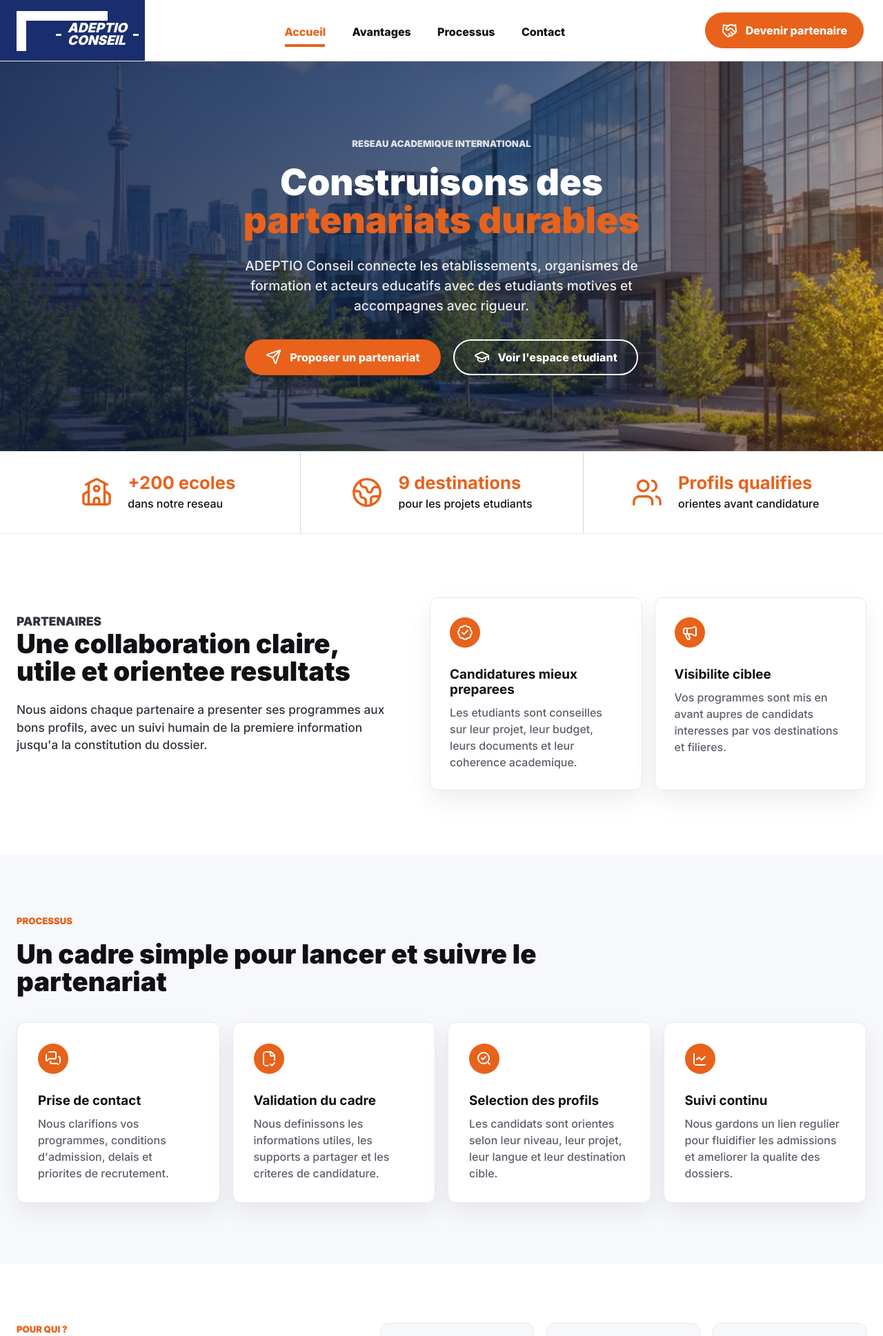
After one commit to 3aym1x/adeptio, a PHP site: page /partenaire.html in a window 1280 px wide. The commit adds this page. Shown: the top 1937 px of the page at 69% size. Run offline with PHP 8.4, Linux system fonts and the light colour scheme.

Commit message:
partie partenaire beta

```diff
--- a/assets/css/styles.css
+++ b/assets/css/styles.css
@@ -59,9 +59,9 @@ textarea {
   top: 0;
   z-index: 20;
   display: grid;
-  grid-template-columns: 254px minmax(0, 1fr) auto;
+  grid-template-columns: 210px minmax(0, 1fr) auto;
   align-items: center;
-  min-height: 112px;
+  min-height: 88px;
   background: rgba(255, 255, 255, 0.97);
   border-bottom: 1px solid var(--line);
   box-shadow: 0 8px 24px rgba(16, 18, 24, 0.05);
@@ -71,17 +71,17 @@ textarea {
 .brand {
   position: relative;
   display: block;
-  height: 112px;
+  height: 88px;
   overflow: hidden;
   background: var(--navy);
 }
 
 .brand-shape {
   position: absolute;
-  top: 20px;
-  left: 31px;
-  width: 168px;
-  height: 78px;
+  top: 16px;
+  left: 24px;
+  width: 132px;
+  height: 58px;
 }
 
 .brand-shape::before,
@@ -96,23 +96,23 @@ textarea {
 .brand-shape::before {
   top: 0;
   left: 0;
-  width: 168px;
-  height: 18px;
+  width: 132px;
+  height: 14px;
 }
 
 .brand-shape::after {
   top: 0;
   left: 0;
-  width: 18px;
-  height: 78px;
+  width: 14px;
+  height: 58px;
 }
 
 .brand-text {
   position: absolute;
-  right: 35px;
-  bottom: 27px;
+  right: 26px;
+  bottom: 21px;
   color: var(--white);
-  font-size: 24px;
+  font-size: 19px;
   font-weight: 900;
   font-style: italic;
   line-height: 0.92;
@@ -121,32 +121,32 @@ textarea {
 .brand-text::before,
 .brand-text::after {
   position: absolute;
-  top: 22px;
-  width: 10px;
-  height: 4px;
+  top: 17px;
+  width: 8px;
+  height: 3px;
   content: "";
   background: var(--white);
 }
 
 .brand-text::before {
-  left: -22px;
+  left: -17px;
 }
 
 .brand-text::after {
-  right: -22px;
+  right: -17px;
 }
 
 .main-nav {
   display: flex;
   align-items: center;
   justify-content: center;
-  gap: clamp(26px, 4.2vw, 76px);
-  padding: 0 30px;
+  gap: clamp(18px, 3vw, 46px);
+  padding: 0 22px;
 }
 
 .nav-link {
   position: relative;
-  padding: 43px 0 39px;
+  padding: 33px 0 30px;
   color: var(--ink);
   font-weight: 800;
   white-space: nowrap;
@@ -155,7 +155,7 @@ textarea {
 .nav-link::after {
   position: absolute;
   left: 0;
-  bottom: 27px;
+  bottom: 20px;
   width: 0;
   height: 4px;
   content: "";
@@ -179,7 +179,7 @@ textarea {
   align-items: center;
   justify-content: center;
   gap: 12px;
-  min-height: 58px;
+  min-height: 52px;
   border: 2px solid transparent;
   border-radius: 30px;
   font-weight: 800;
@@ -187,8 +187,8 @@ textarea {
 }
 
 .header-cta {
-  margin-right: 38px;
-  padding: 0 25px;
+  margin-right: 28px;
+  padding: 0 22px;
   color: var(--white);
   background: var(--orange);
 }
@@ -222,12 +222,20 @@ textarea {
   align-items: center;
 }
 
+.partner-hero {
+  background-image: url('../img/destination-canada.jpg');
+}
+
 .hero::before {
   position: absolute;
   inset: 0;
   content: "";
   background: rgba(13, 27, 62, 0.58);
   z-index: 1;
+}
+
+.hero.partner-hero::before {
+  background: linear-gradient(90deg, rgba(13, 27, 62, 0.82) 0%, rgba(13, 27, 62, 0.62) 62%, rgba(232, 98, 27, 0.32) 100%);
 }
 
 .hero-grid {
--- a/assets/js/main.js
+++ b/assets/js/main.js
@@ -50,12 +50,25 @@ contactForm?.addEventListener("submit", (event) => {
   const name = data.get("name") || "";
   const phone = data.get("phone") || "";
   const destination = data.get("destination") || "";
+  const organization = data.get("organization") || "";
+  const partnerType = data.get("partnerType") || "";
   const message = data.get("message") || "";
 
-  const subject = encodeURIComponent("Demande de rendez-vous ADEPTIO");
-  const body = encodeURIComponent(
-    `Nom: ${name}\nTéléphone: ${phone}\nDestination: ${destination}\n\nMessage:\n${message}`
+  const isPartnerRequest = Boolean(organization || partnerType);
+  const subject = encodeURIComponent(
+    isPartnerRequest ? "Demande de partenariat ADEPTIO" : "Demande de rendez-vous ADEPTIO"
   );
+  const bodyLines = [
+    `Nom: ${name}`,
+    organization ? `Organisation: ${organization}` : null,
+    `Telephone: ${phone}`,
+    destination ? `Destination: ${destination}` : null,
+    partnerType ? `Type de partenaire: ${partnerType}` : null,
+    "",
+    "Message:",
+    message
+  ].filter((line) => line !== null);
+  const body = encodeURIComponent(bodyLines.join("\n"));
 
   if (formStatus) {
     formStatus.textContent = "Ouverture de votre e-mail...";
--- a/etudiant.html
+++ b/etudiant.html
@@ -27,6 +27,7 @@
       <a class="nav-link" href="#apropos">Qui sommes-nous</a>
       <a class="nav-link" href="#services">Services</a>
       <a class="nav-link" href="#destinations">Destinations</a>
+      <a class="nav-link" href="partenaire.html">Partenaires</a>
       <a class="nav-link" href="#contact">Contact</a>
     </nav>
 
--- /dev/null
+++ b/partenaire.html
@@ -0,0 +1,226 @@
+<!doctype html>
+<html lang="fr">
+<head>
+  <meta charset="utf-8">
+  <meta name="viewport" content="width=device-width, initial-scale=1">
+  <meta name="description" content="ADEPTIO Conseil collabore avec des etablissements et organismes internationaux pour accompagner les etudiants vers des parcours superieurs de qualite.">
+  <title>ADEPTIO Conseil - Espace partenaires</title>
+  <link rel="preconnect" href="https://fonts.googleapis.com">
+  <link rel="preconnect" href="https://fonts.gstatic.com" crossorigin>
+  <link href="https://fonts.googleapis.com/css2?family=Inter:wght@500;600;700;800;900&display=swap" rel="stylesheet">
+  <link rel="icon" href="assets/img/favicon.svg" type="image/svg+xml">
+  <link rel="stylesheet" href="assets/css/styles.css">
+</head>
+<body class="page-partner">
+  <header class="site-header" data-header>
+    <a class="brand" href="index.html" aria-label="ADEPTIO Conseil">
+      <span class="brand-shape" aria-hidden="true"></span>
+      <span class="brand-text">ADEPTIO<br>CONSEIL</span>
+    </a>
+
+    <button class="nav-toggle" type="button" aria-label="Ouvrir le menu" aria-expanded="false" data-nav-toggle>
+      <i data-lucide="menu"></i>
+    </button>
+
+    <nav class="main-nav" aria-label="Navigation principale" data-nav>
+      <a class="nav-link is-active" href="#accueil">Accueil</a>
+      <a class="nav-link" href="#avantages">Avantages</a>
+      <a class="nav-link" href="#processus">Processus</a>
+      <a class="nav-link" href="#contact">Contact</a>
+    </nav>
+
+    <a class="header-cta" href="#contact">
+      <i data-lucide="handshake"></i>
+      <span>Devenir partenaire</span>
+    </a>
+  </header>
+
+  <main id="accueil">
+    <section class="hero partner-hero" aria-labelledby="partner-title">
+      <div class="container hero-grid">
+        <div class="hero-copy">
+          <p class="eyebrow">Reseau academique international</p>
+          <h1 id="partner-title">Construisons des <span>partenariats durables</span></h1>
+          <p class="hero-lead">ADEPTIO Conseil connecte les etablissements, organismes de formation et acteurs educatifs avec des etudiants motives et accompagnes avec rigueur.</p>
+          <div class="hero-actions">
+            <a class="btn btn-primary" href="#contact">
+              <i data-lucide="send"></i>
+              <span>Proposer un partenariat</span>
+            </a>
+            <a class="btn btn-secondary" href="etudiant.html">
+              <i data-lucide="graduation-cap"></i>
+              <span>Voir l'espace etudiant</span>
+            </a>
+          </div>
+        </div>
+      </div>
+    </section>
+
+    <section class="stats" aria-label="Chiffres cles partenaires">
+      <div class="container stats-grid">
+        <article class="stat-item">
+          <i data-lucide="school"></i>
+          <div>
+            <strong>+200 ecoles</strong>
+            <span>dans notre reseau</span>
+          </div>
+        </article>
+        <article class="stat-item">
+          <i data-lucide="globe-2"></i>
+          <div>
+            <strong>9 destinations</strong>
+            <span>pour les projets etudiants</span>
+          </div>
+        </article>
+        <article class="stat-item">
+          <i data-lucide="users"></i>
+          <div>
+            <strong>Profils qualifies</strong>
+            <span>orientes avant candidature</span>
+          </div>
+        </article>
+      </div>
+    </section>
+
+    <section class="about" id="avantages" aria-labelledby="advantages-title">
+      <div class="container about-layout">
+        <div class="about-copy">
+          <p class="section-kicker">Partenaires</p>
+          <h2 id="advantages-title">Une collaboration claire, utile et orientee resultats</h2>
+          <p>Nous aidons chaque partenaire a presenter ses programmes aux bons profils, avec un suivi humain de la premiere information jusqu'a la constitution du dossier.</p>
+        </div>
+        <div class="about-points">
+          <article>
+            <i data-lucide="badge-check"></i>
+            <h3>Candidatures mieux preparees</h3>
+            <p>Les etudiants sont conseilles sur leur projet, leur budget, leurs documents et leur coherence academique.</p>
+          </article>
+          <article>
+            <i data-lucide="megaphone"></i>
+            <h3>Visibilite ciblee</h3>
+            <p>Vos programmes sont mis en avant aupres de candidats interesses par vos destinations et filieres.</p>
+          </article>
+        </div>
+      </div>
+    </section>
+
+    <section class="services section-band" id="processus" aria-labelledby="process-title">
+      <div class="container">
+        <div class="section-heading">
+          <p class="section-kicker">Processus</p>
+          <h2 id="process-title">Un cadre simple pour lancer et suivre le partenariat</h2>
+        </div>
+
+        <div class="service-grid">
+          <article class="service-card">
+            <i data-lucide="messages-square"></i>
+            <h3>Prise de contact</h3>
+            <p>Nous clarifions vos programmes, conditions d'admission, delais et priorites de recrutement.</p>
+          </article>
+          <article class="service-card">
+            <i data-lucide="file-check-2"></i>
+            <h3>Validation du cadre</h3>
+            <p>Nous definissons les informations utiles, les supports a partager et les criteres de candidature.</p>
+          </article>
+          <article class="service-card">
+            <i data-lucide="search-check"></i>
+            <h3>Selection des profils</h3>
+            <p>Les candidats sont orientes selon leur niveau, leur projet, leur langue et leur destination cible.</p>
+          </article>
+          <article class="service-card">
+            <i data-lucide="line-chart"></i>
+            <h3>Suivi continu</h3>
+            <p>Nous gardons un lien regulier pour fluidifier les admissions et ameliorer la qualite des dossiers.</p>
+          </article>
+        </div>
+      </div>
+    </section>
+
+    <section class="partner-profile" aria-labelledby="profiles-title">
+      <div class="container partner-profile-layout">
+        <div>
+          <p class="section-kicker">Pour qui ?</p>
+          <h2 id="profiles-title">Des partenaires academiques et educatifs</h2>
+        </div>
+        <div class="partner-profile-list">
+          <article>
+            <i data-lucide="university"></i>
+            <span>Universites et grandes ecoles</span>
+          </article>
+          <article>
+            <i data-lucide="book-open-check"></i>
+            <span>Ecoles de langues et centres preparatoires</span>
+          </article>
+          <article>
+            <i data-lucide="building-2"></i>
+            <span>Organismes d'admission et representants officiels</span>
+          </article>
+        </div>
+      </div>
+    </section>
+
+    <section class="contact" id="contact" aria-labelledby="contact-title">
+      <div class="container contact-layout">
+        <div class="contact-copy">
+          <p class="section-kicker">Contact partenaire</p>
+          <h2 id="contact-title">Discutons de votre projet de collaboration</h2>
+          <p>Presentez-nous votre etablissement ou organisme. L'equipe ADEPTIO vous recontactera pour etudier les possibilites de partenariat.</p>
+          <ul class="contact-list">
+            <li><i data-lucide="map-pin"></i>Rue Oued Ziz, Immeuble 80, Appartement 5, Agdal - Rabat</li>
+            <li><i data-lucide="phone"></i>05 37 77 11 94 / 06 75 64 46 85</li>
+            <li><i data-lucide="mail"></i>info@adeptio.ma</li>
+          </ul>
+        </div>
+
+        <form class="contact-form" data-contact-form>
+          <label>
+            <span>Nom & prenom</span>
+            <input type="text" name="name" autocomplete="name" required>
+          </label>
+          <label>
+            <span>Organisation</span>
+            <input type="text" name="organization" autocomplete="organization" required>
+          </label>
+          <label>
+            <span>Telephone</span>
+            <input type="tel" name="phone" autocomplete="tel" required>
+          </label>
+          <label>
+            <span>Type de partenaire</span>
+            <select name="partnerType" required>
+              <option value="">Choisir</option>
+              <option>Universite / ecole superieure</option>
+              <option>Ecole de langues</option>
+              <option>Centre de formation</option>
+              <option>Organisme d'admission</option>
+              <option>Autre</option>
+            </select>
+          </label>
+          <label>
+            <span>Message</span>
+            <textarea name="message" rows="4" placeholder="Programmes, pays, objectifs du partenariat..."></textarea>
+          </label>
+          <button class="btn btn-primary" type="submit">
+            <i data-lucide="send"></i>
+            <span>Envoyer ma demande</span>
+          </button>
+          <p class="form-status" data-form-status aria-live="polite"></p>
+        </form>
+      </div>
+    </section>
+  </main>
+
+  <footer class="site-footer">
+    <div class="container footer-layout">
+      <a class="footer-brand" href="index.html" aria-label="ADEPTIO Conseil">
+        <span class="footer-mark" aria-hidden="true"></span>
+        <span>ADEPTIO CONSEIL</span>
+      </a>
+      <p>Conseil pedagogique et partenariats pour les etudes superieures a l'etranger.</p>
+    </div>
+  </footer>
+
+  <script src="https://unpkg.com/lucide@latest/dist/umd/lucide.min.js"></script>
+  <script src="assets/js/main.js"></script>
+</body>
+</html>
```
Also changed, not shown: other parts of assets/css/styles.css (+75 -10 lines), assets/css/landing.css (+8 -8 lines), index.html (+6 -6 lines).
